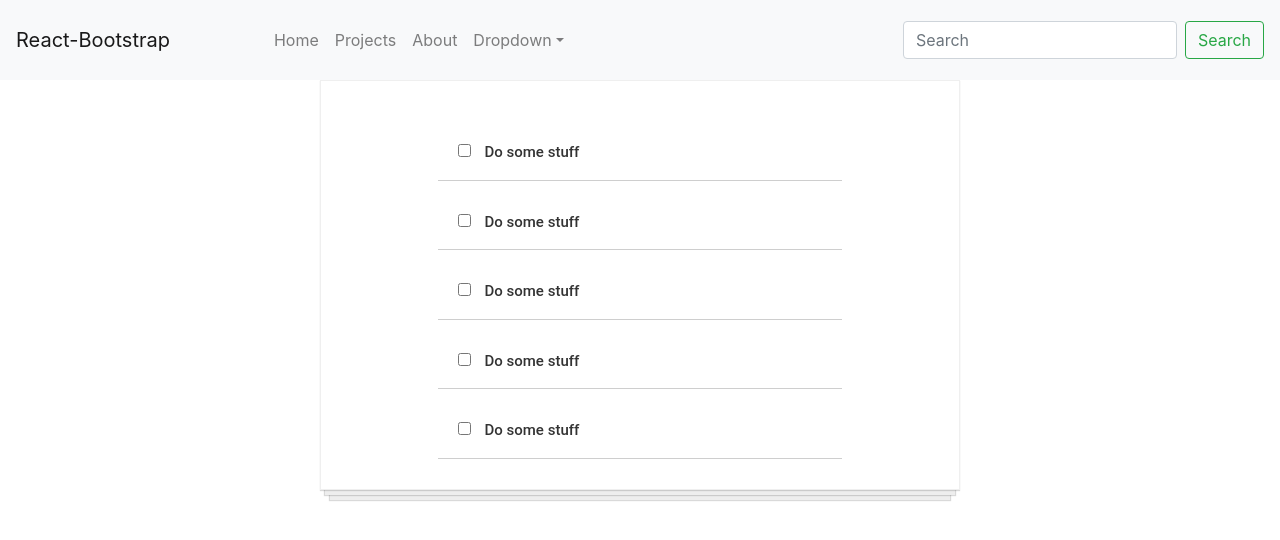
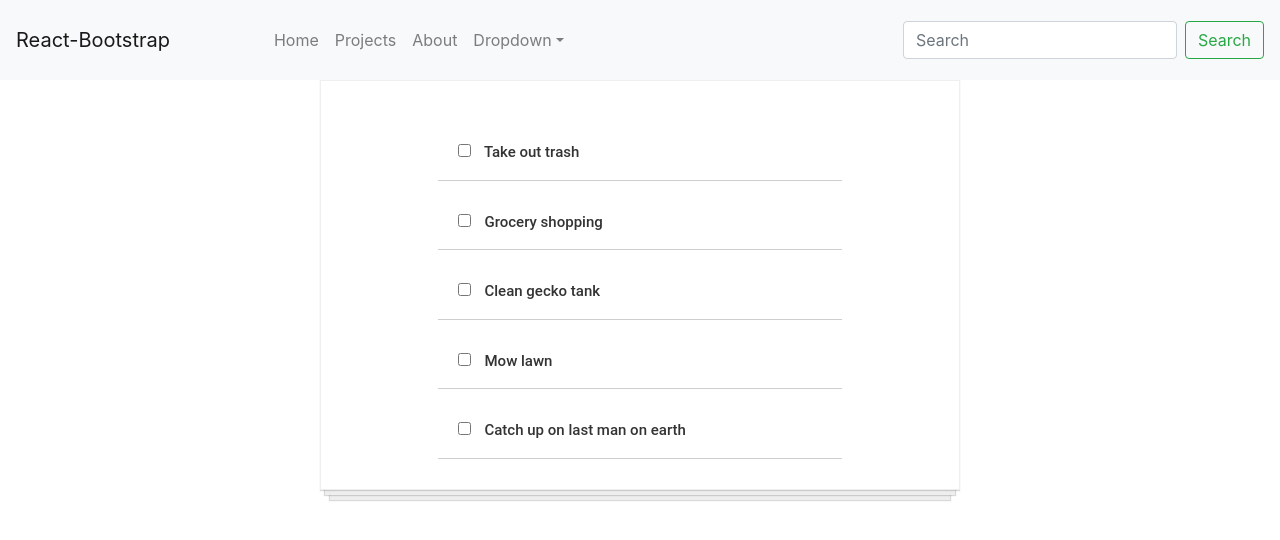
Before and after one commit to Fredrik93/react_tutorial, a React (Create React App) app: page /todos in a window 1280 px wide. Shown: the top 540 px of the page. Built offline with nearby package versions, Linux system fonts and the light colour scheme.

Commit message:
add todo items

```diff
--- a/src/Components/Projects.js
+++ b/src/Components/Projects.js
@@ -12,7 +12,6 @@ function List() {
         <div style={cardsStyling}>
 
             <Carousel >
-
                 <Carousel.Item>
 
                     <CustomizedCard
--- a/src/Components/TodoItem.js
+++ b/src/Components/TodoItem.js
@@ -1,10 +1,10 @@
 import React from 'react'
 import '../App.css'
-function Todos() {
+function Todos(props) {
 
 
     return (<div className="todo-item">
-        <p > <input type="checkbox" /> Do some stuff</p>
+        <p > <input type="checkbox" /> {props.chore}</p>
     </div>)
 }
 export default Todos
--- a/src/Components/Todos.js
+++ b/src/Components/Todos.js
@@ -1,12 +1,16 @@
 import React from 'react'
+import { propTypes } from 'react-bootstrap/esm/Image'
 import TodoItems from './TodoItem'
+import todosData from './todosData'
 function Todos() {
+
+    const todosComponent = todosData.map(function (chore) {
+        return (<TodoItems chore={chore.text} />)
+    })
+
+
     return (<div className="todo-list" >
-        <TodoItems />
-        <TodoItems />
-        <TodoItems />
-        <TodoItems />
-        <TodoItems />
+        {todosComponent}
     </div>)
 }
 export default Todos
--- /dev/null
+++ b/src/Components/todosData.js
@@ -0,0 +1,23 @@
+const todosData = [
+    {
+        id: 1,
+        text: "Take out trash"
+    },
+    {
+        id: 2,
+        text: "Grocery shopping"
+    },
+    {
+        id: 3,
+        text: "Clean gecko tank"
+    },
+    {
+        id: 4,
+        text: "Mow lawn"
+    },
+    {
+        id: 5,
+        text: "Catch up on last man on earth"
+    },
+]
+export default todosData
```
